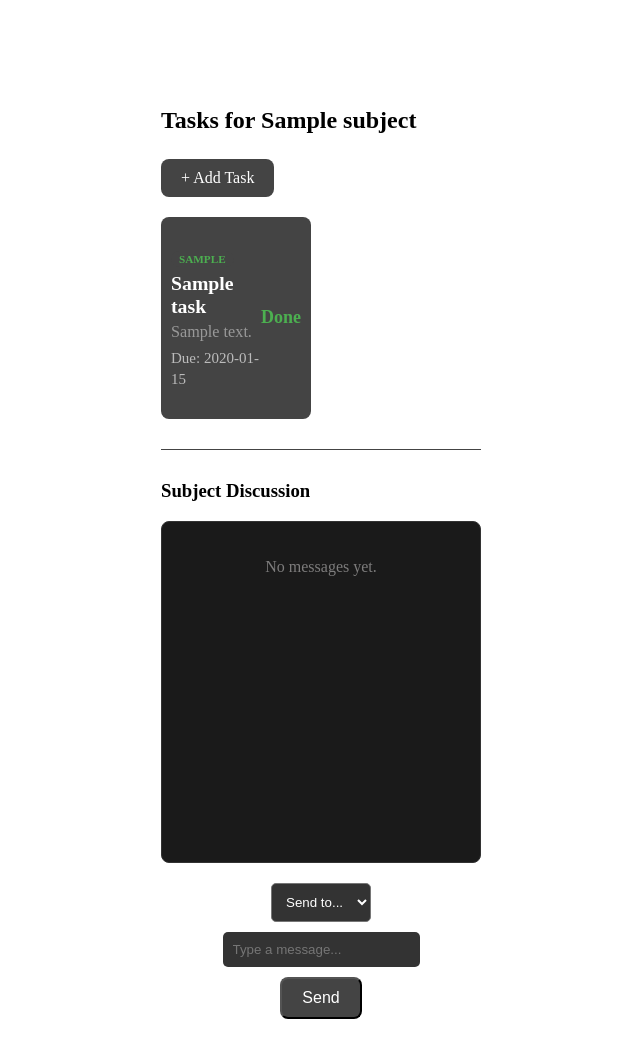
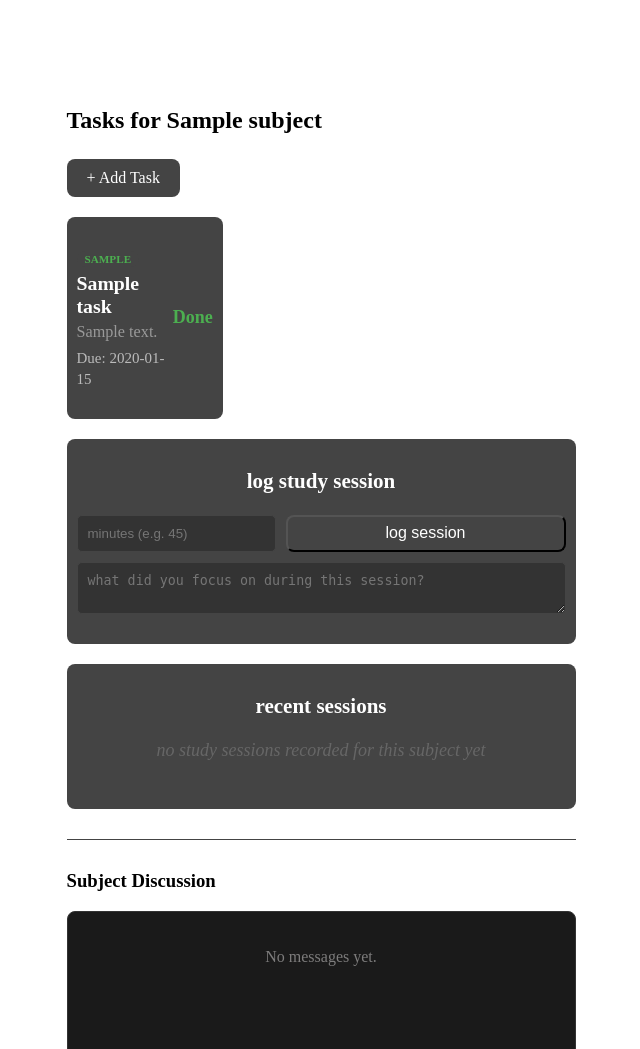
Before and after one commit to NikhilFonseka/studyplanner, a Flask app: page /subject/1 in a window 1280 px wide. Shown: the top 1049 px of the page, without its empty margins (319-959 px from the left). Run offline with Flask 3, Linux system fonts and the light colour scheme; a user stored in the database is signed in; tables that the repository leaves empty hold one stand-in row (values such as "Sample post").

Commit message:
update to sessions, now study sessions are logged

```diff
--- a/app.py
+++ b/app.py
@@ -98,12 +98,12 @@ class Message(db.Model):
     content = db.Column(db.Text, nullable=False)
     timestamp = db.Column(db.DateTime, default=datetime.utcnow)
 
-    # foreign Keys
+    # Foreign Keys
     sender_id = db.Column(db.Integer, db.ForeignKey('user.user_id'), nullable=False)
     receiver_id = db.Column(db.Integer, db.ForeignKey('user.user_id'), nullable=False)
     subject_id = db.Column(db.Integer, db.ForeignKey('subject.subject_id'), nullable=False)
 
-    # relationship to get the sender's name easily
+    # Relationship to get the sender's name easily
     sender = db.relationship('User', foreign_keys=[sender_id], backref='sent_messages')
 
 class SubjectMember(db.Model):
--- a/templates/viewsubject.html
+++ b/templates/viewsubject.html
@@ -49,6 +49,41 @@
             <p style="color: #888;">No tasks found.</p>
             {% endfor %}
         </ul>
+        <div class="subject_card" style="margin-top: 20px;">
+            <h3 style="color: white; margin-top: 0;">log study session</h3>
+            <form action="{{ url_for('log_session', subject_id=subject.subject_id) }}" method="POST">
+                <div style="display: flex; gap: 10px; margin-bottom: 10px;">
+                    <input type="number" name="duration" placeholder="minutes (e.g. 45)" required
+                        style="flex: 1; padding: 10px; background: #333; border: 1px solid #444; color: white; border-radius: 5px;">
+
+                    <button type="submit" class="button_signup" style="padding: 0 20px;">log session</button>
+                </div>
+
+                <textarea name="notes" placeholder="what did you focus on during this session?"
+                        style="width: 100%; padding: 10px; background: #333; border: 1px solid #444; color: white; border-radius: 5px; box-sizing: border-box;"></textarea>
+            </form>
+        </div>
+
+        <div class="subject_card" style="margin-top: 20px;">
+            <h3 style="color: white; margin-top: 0;">recent sessions</h3>
+            {% if subject.study_sessions %}
+                <div style="max-height: 300px; overflow-y: auto;">
+                    {% for s in subject.study_sessions|sort(attribute='start_time', reverse=True) %}
+                    <div style="padding: 10px 0; border-bottom: 1px solid #444; display: flex; justify-content: space-between; align-items: center;">
+                        <div>
+                            <span style="color: #4CAF50; font-weight: bold;">{{ s.duration }} mins</span>
+                            <p style="margin: 5px 0 0 0; font-size: 0.85em; color: #888;">{{ s.notes if s.notes else 'no notes added' }}</p>
+                        </div>
+                        <div style="font-size: 0.8em; color: #666;">
+                            {{ s.start_time.strftime('%b %d, %H:%M') }}
+                        </div>
+                    </div>
+                    {% endfor %}
+                </div>
+            {% else %}
+                <p style="color: #666; font-style: italic;">no study sessions recorded for this subject yet</p>
+            {% endif %}
+        </div>
 
         <hr style="border: 0; border-top: 1px solid #444; margin: 30px 0;">
 
```
